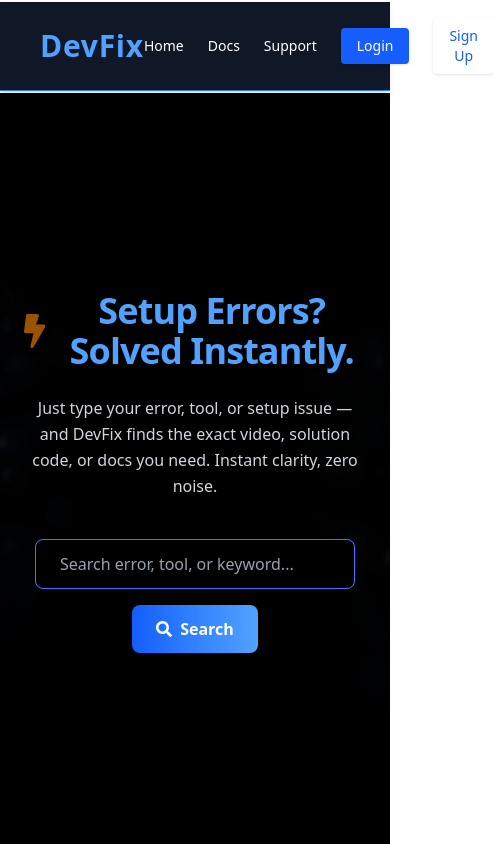
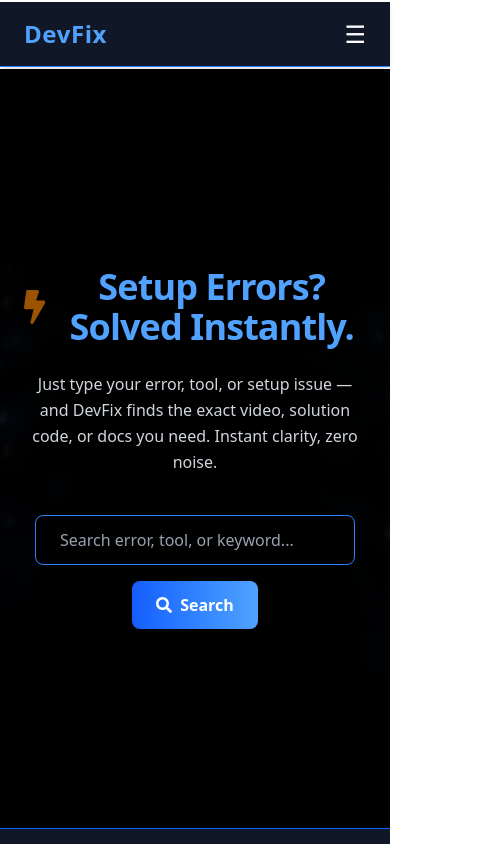
Before and after one commit to rohanmandal341/devFix-frontend, a React (Vite) app: page /home in a window 390 px wide. Shown: the top 844 px of the page, 494 px wide, since content can reach past the window. Built offline with nearby package versions, Linux system fonts and the light colour scheme.

Commit message:
Update Navbar.jsx
made it responsive

```diff
--- a/src/components/Navbar.jsx
+++ b/src/components/Navbar.jsx
@@ -1,4 +1,4 @@
-import React from "react";
+import React, { useState } from "react";
 import { useNavigate } from "react-router-dom";
 
 export default function Navbar() {
@@ -7,6 +7,8 @@
   const roles = JSON.parse(localStorage.getItem("roles") || "[]");
   const isAdmin = roles.includes("ADMIN");
 
+  const [menuOpen, setMenuOpen] = useState(false); // ✅ for mobile toggle
+
   const handleLogout = () => {
     localStorage.removeItem("token");
     localStorage.removeItem("roles");
@@ -14,16 +16,24 @@
   };
 
   return (
-    <nav className="bg-gray-900 text-white px-10 py-4 border-b mt-0.5 border-blue-500 shadow-md sticky top-0 z-50">
+    <nav className="bg-gray-900 text-white px-6 md:px-10 py-4 border-b mt-0.5 border-blue-500 shadow-md sticky top-0 z-50">
       <div className="max-w-7xl mx-auto flex justify-between items-center">
         <h1
           onClick={() => navigate("/home")}
-          className="text-3xl font-bold text-blue-400 tracking-wide cursor-pointer"
+          className="text-2xl md:text-3xl font-bold text-blue-400 tracking-wide cursor-pointer"
         >
           DevFix
         </h1>
 
-        <div className="flex items-center gap-6">
+        {/* ✅ Hamburger icon for mobile */}
+        <div className="md:hidden">
+          <button onClick={() => setMenuOpen(!menuOpen)} className="text-white text-2xl">
+            ☰
+          </button>
+        </div>
+
+        {/* ✅ Desktop menu */}
+        <div className="hidden md:flex items-center gap-6">
           {["Home", "Docs", "Support"].map((item) => (
             <a
               key={item}
@@ -34,7 +44,6 @@
             </a>
           ))}
 
-          {/* ✅ Show Dashboard if ADMIN */}
           {isAdmin && (
             <button
               onClick={() => navigate("/dashboard")}
@@ -69,6 +78,54 @@
           )}
         </div>
       </div>
+
+      {/* ✅ Mobile menu below logo */}
+      {menuOpen && (
+        <div className="md:hidden flex flex-col gap-4 mt-4 px-2">
+          {["Home", "Docs", "Support"].map((item) => (
+            <a
+              key={item}
+              href="#"
+              className="text-sm font-medium hover:text-blue-400 transition-all"
+            >
+              {item}
+            </a>
+          ))}
+
+          {isAdmin && (
+            <button
+              onClick={() => navigate("/dashboard")}
+              className="bg-yellow-500 hover:bg-yellow-400 text-black text-sm px-4 py-2 rounded font-bold shadow"
+            >
+              Dashboard
+            </button>
+          )}
+
+          {!token ? (
+            <>
+              <button
+                onClick={() => navigate("/login")}
+                className="bg-blue-600 text-white text-sm px-4 py-2 rounded font-medium shadow hover:bg-blue-700 transition"
+              >
+                Login
+              </button>
+              <button
+                onClick={() => navigate("/register")}
+                className="bg-white text-blue-600 text-sm px-4 py-2 rounded font-medium shadow hover:bg-gray-100 transition"
+              >
+                Sign Up
+              </button>
+            </>
+          ) : (
+            <button
+              onClick={handleLogout}
+              className="bg-red-600 text-white text-sm px-4 py-2 rounded font-medium shadow hover:bg-red-700 transition"
+            >
+              Logout
+            </button>
+          )}
+        </div>
+      )}
     </nav>
   );
 }
```
